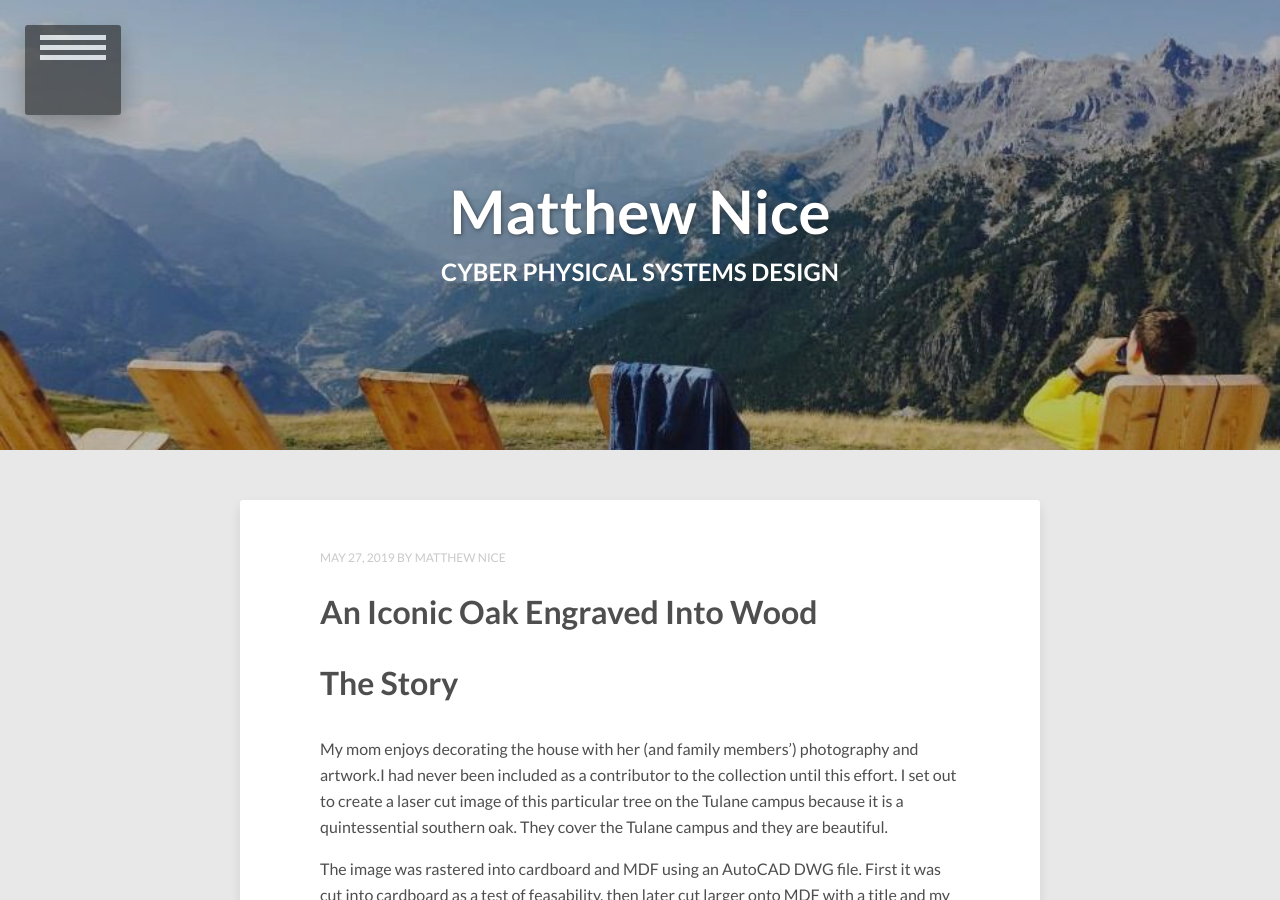
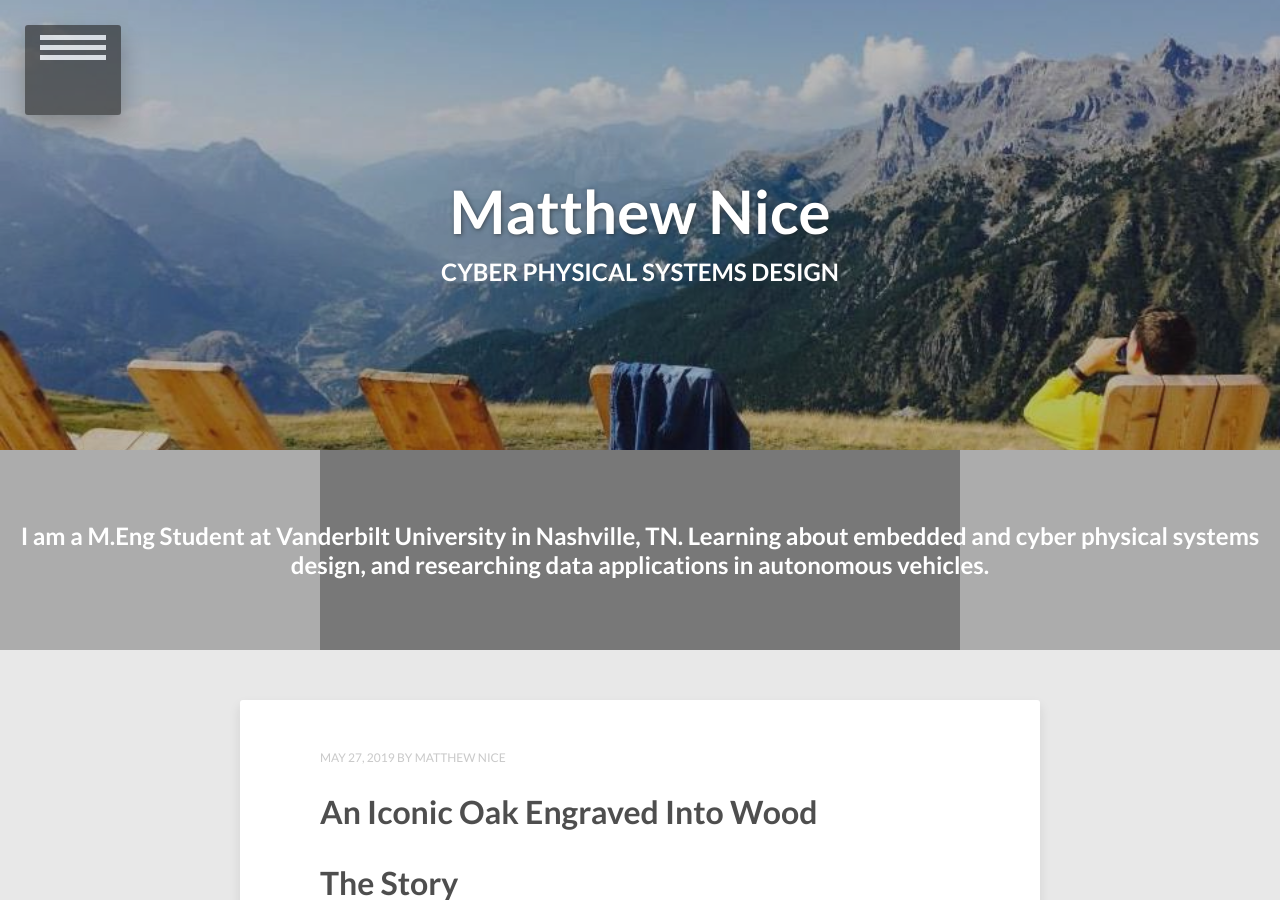
Before and after one commit to MatthewNice/MatthewNice.github.io, a Jekyll site: the page built from index.html, in a window 1280 px wide and 900 px high. Built offline with Jekyll 4.4.1, drawn with Linux system fonts in a browser that asks for light colours; nearby versions of some CDN libraries; the list of posts is cut into pages by our own code.

Commit message:
Update index.html

```diff
--- a/index.html
+++ b/index.html
@@ -8,7 +8,7 @@
 comments: false
 image:
   feature: chairs.jpg
-  secondary:
+  secondary: yellowstone-compliment-blue.jpg
 ---
 
 {% for post in paginator.posts %}
```
